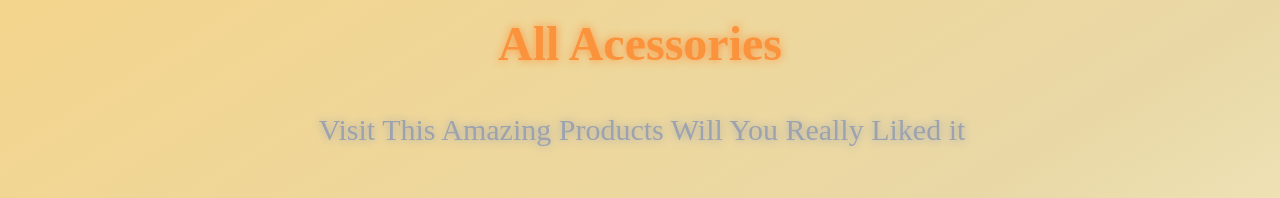
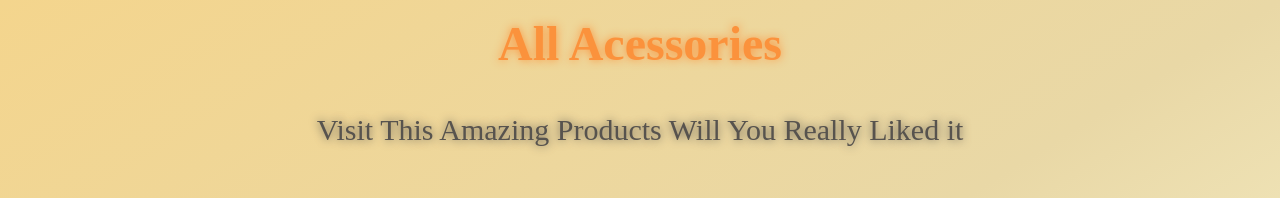
Before and after one commit to Sabahat-Shakeel/UI-UX-web-site, a Next.js app: page /components/ts in a window 1280 px wide. Shown: the top 198 px of the page. Built offline with nearby package versions, Linux system fonts and the light colour scheme.

Commit message:
first commit

```diff
--- a/src/app/components/ts/page.tsx
+++ b/src/app/components/ts/page.tsx
@@ -6,7 +6,7 @@ export default function Ps() {
         {" "}
         All Acessories
       </h1>
-      <h1 className="text-gray-400 text-3xl text-wrap font-[Col] flex justify-center mt-11 ml-1">
+      <h1 className="text-stone-600 text-3xl text-wrap font-[Col] flex justify-center mt-11  text-center">
         {" "}
         Visit This Amazing Products Will You Really Liked it
       </h1>
@@ -18,7 +18,7 @@ export default function Ps() {
       </div>
       <hr />
       <div
-        className="bg-[#343a40] h-[130vh] flex space-x-2 space-y-7 flex-wrap
+        className="bg-[#343a40] md:h-[130vh] h-screen flex space-x-2 space-y-7 flex-wrap
 
 justify-around"
       >
```
